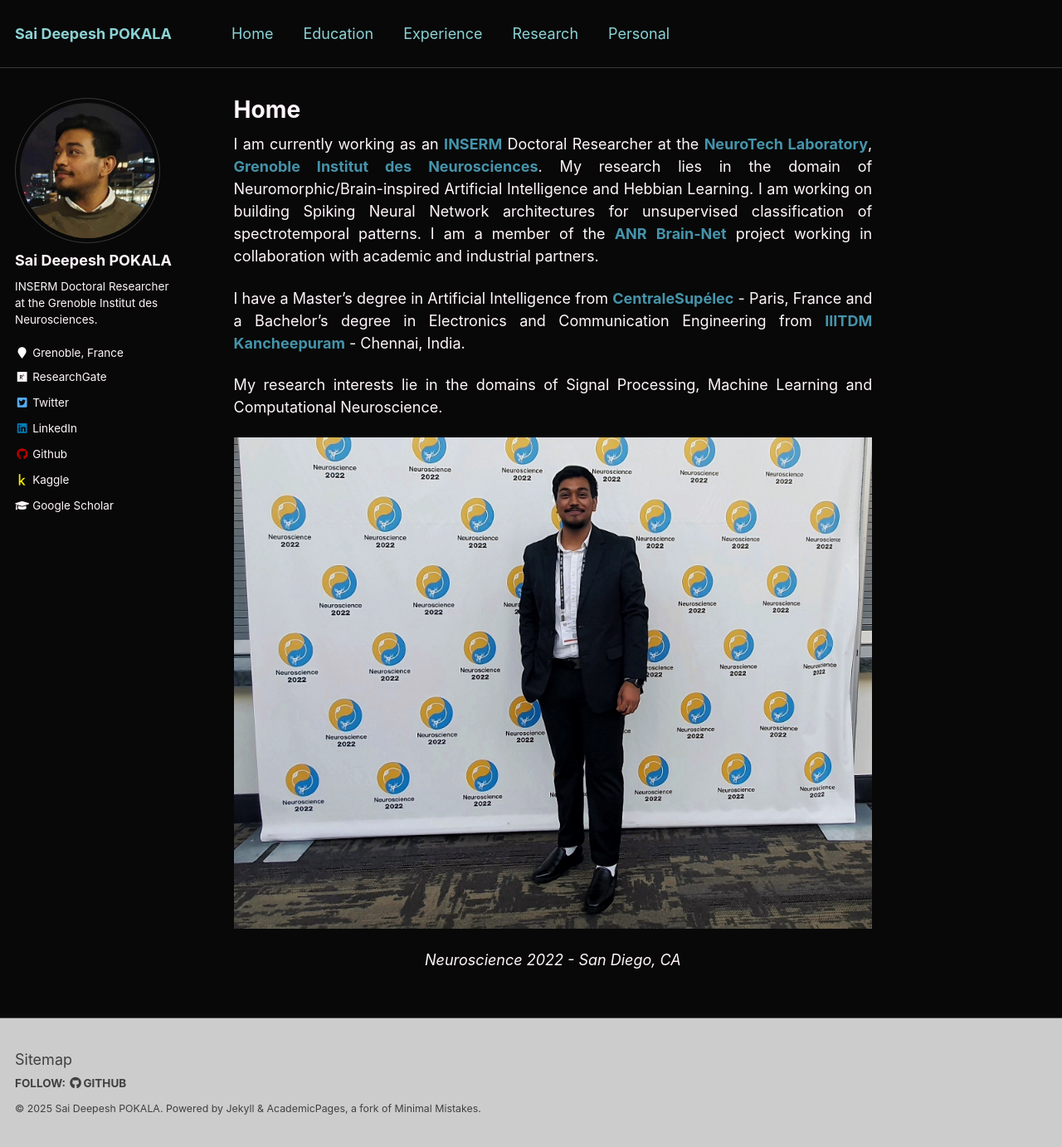
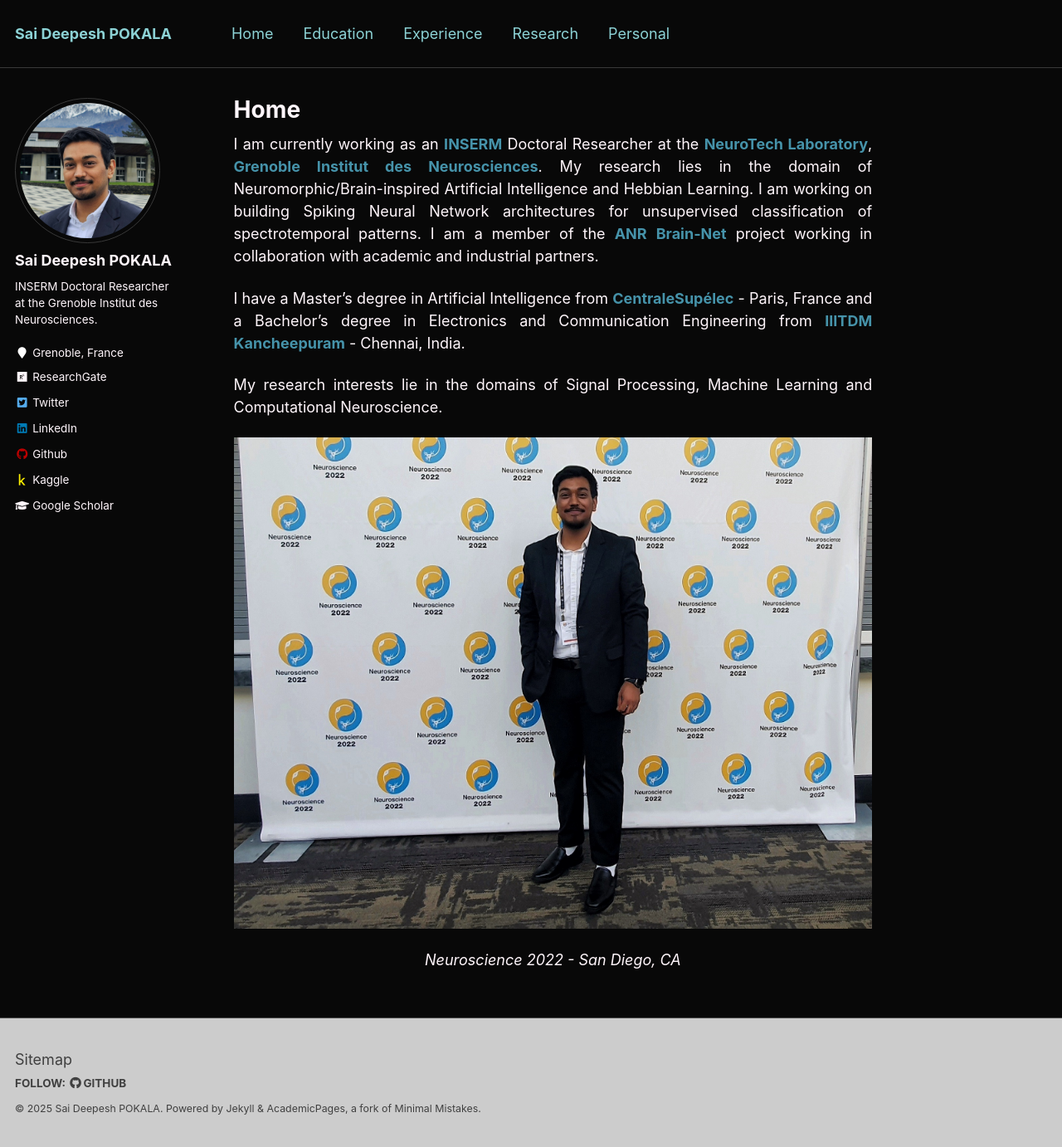
Before and after one commit to saideepesh/saideepesh.github.io, a Jekyll site: the page built from _pages/about.md, in a window 1280 px wide and 1382 px high. Shown: the whole window at 83% size. Built offline with Jekyll 4.4.1, drawn with Linux system fonts in a browser that asks for light colours.

Commit message:
Update _config.yml
updated profile photo

```diff
--- a/_config.yml
+++ b/_config.yml
@@ -85,7 +85,7 @@ analytics:
 # Site Author
 author:
   name             : "Sai Deepesh POKALA"
-  avatar           : "London.jpeg"
+  avatar           : "Jan 2025 professional photo cropped.jpg"
   bio              : "INSERM Doctoral Researcher at the Grenoble Institut des Neurosciences."
   location         : "Grenoble, France"
   employer         :
```
